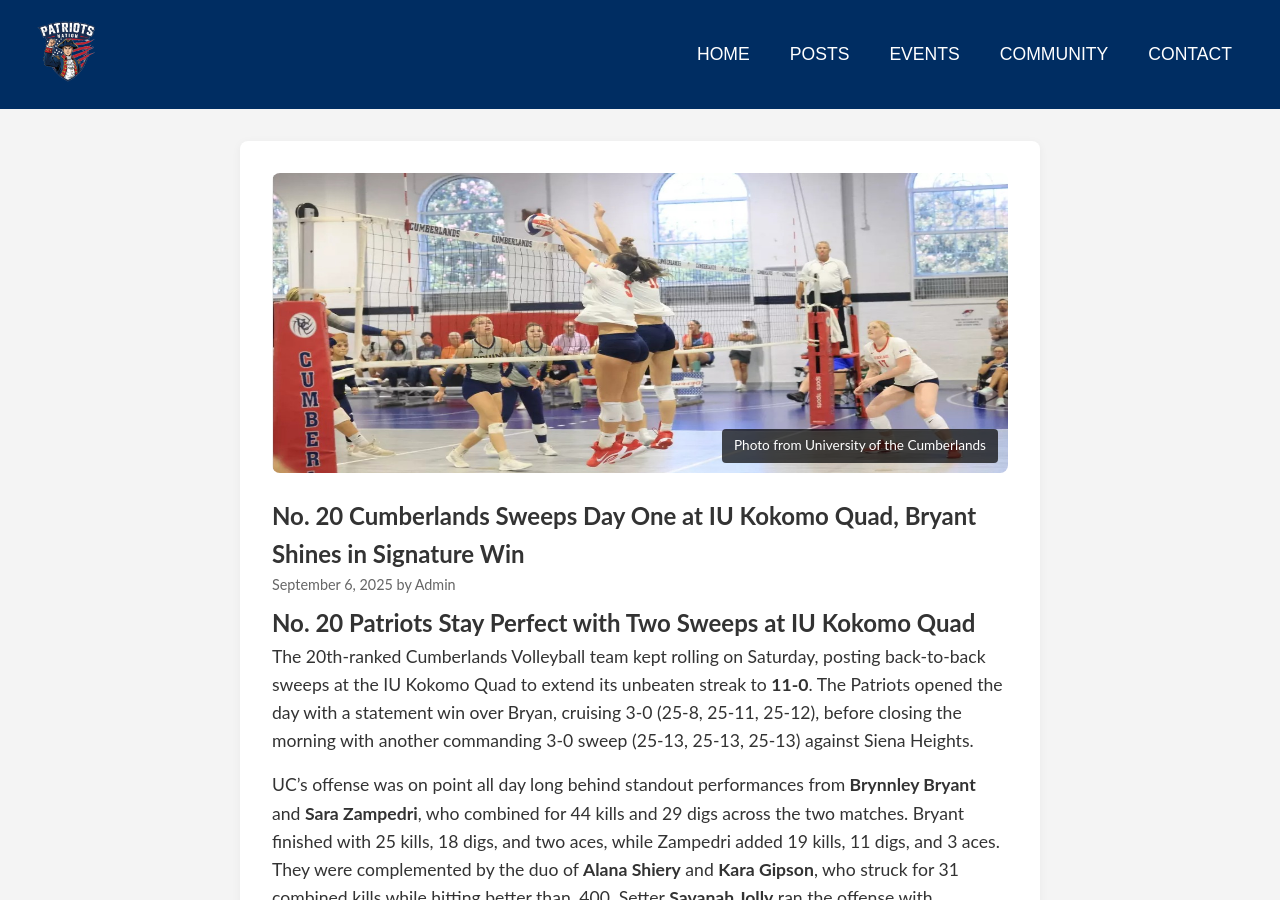
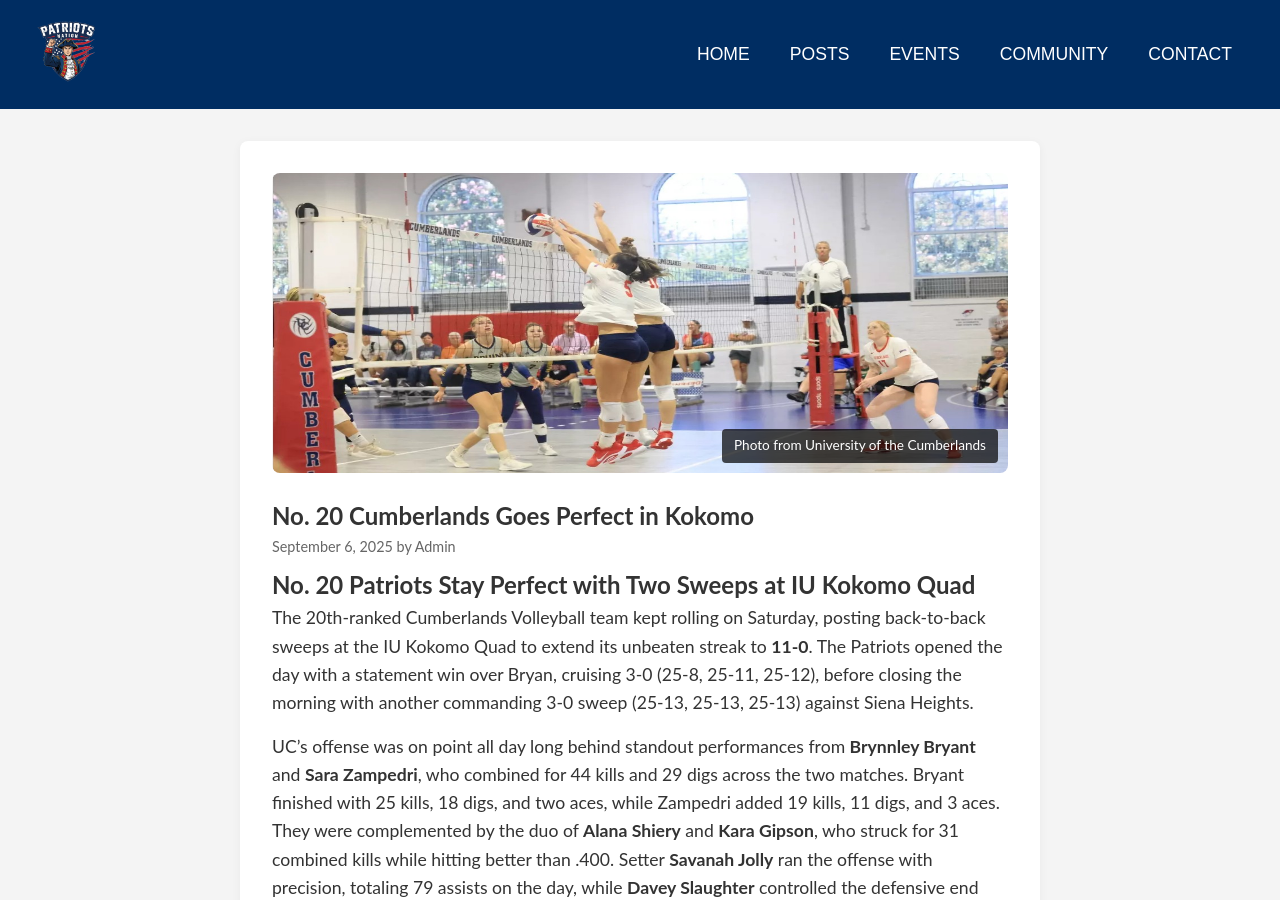
Before and after one commit to bshroats5/Patriots_Nation, a Jekyll site: the page built from _posts/2025-09-06-volleyball-wins-kokomo-invite.md, in a window 1280 px wide and 900 px high. Built offline with Jekyll 4.4.1, drawn with Linux system fonts in a browser that asks for light colours.

Commit message:
Update 2025-09-06-volleyball-wins-kokomo-invite.md

```diff
--- a/_posts/2025-09-06-volleyball-wins-kokomo-invite.md
+++ b/_posts/2025-09-06-volleyball-wins-kokomo-invite.md
@@ -1,6 +1,6 @@
 ---
 layout: post
-title: "No. 20 Cumberlands Sweeps Day One at IU Kokomo Quad, Bryant Shines in Signature Win"
+title: "No. 20 Cumberlands Goes Perfect in Kokomo"
 date: 2025-09-06
 author: Admin
 image: /images/2025-09-06-vb.jpg
```
